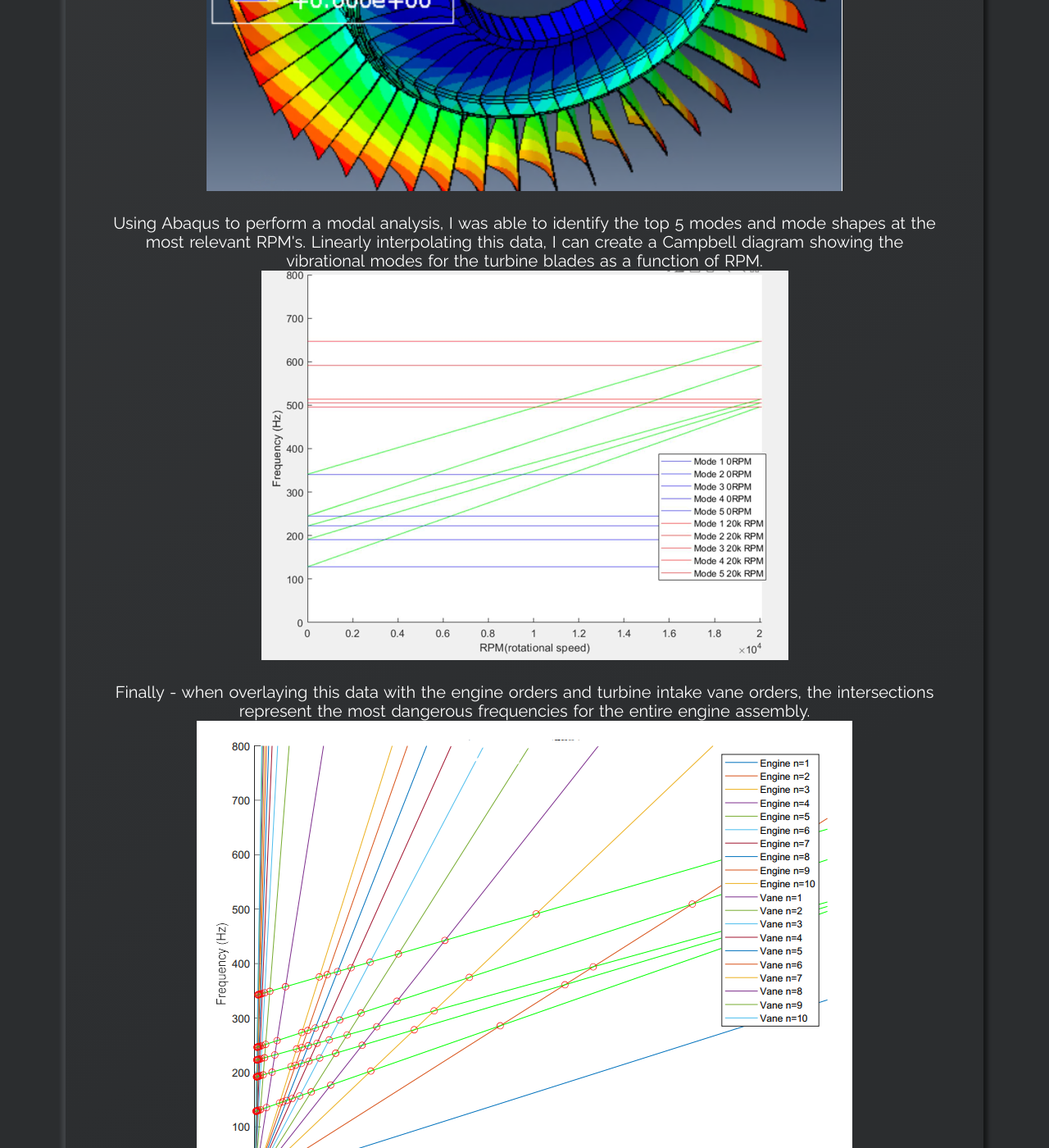
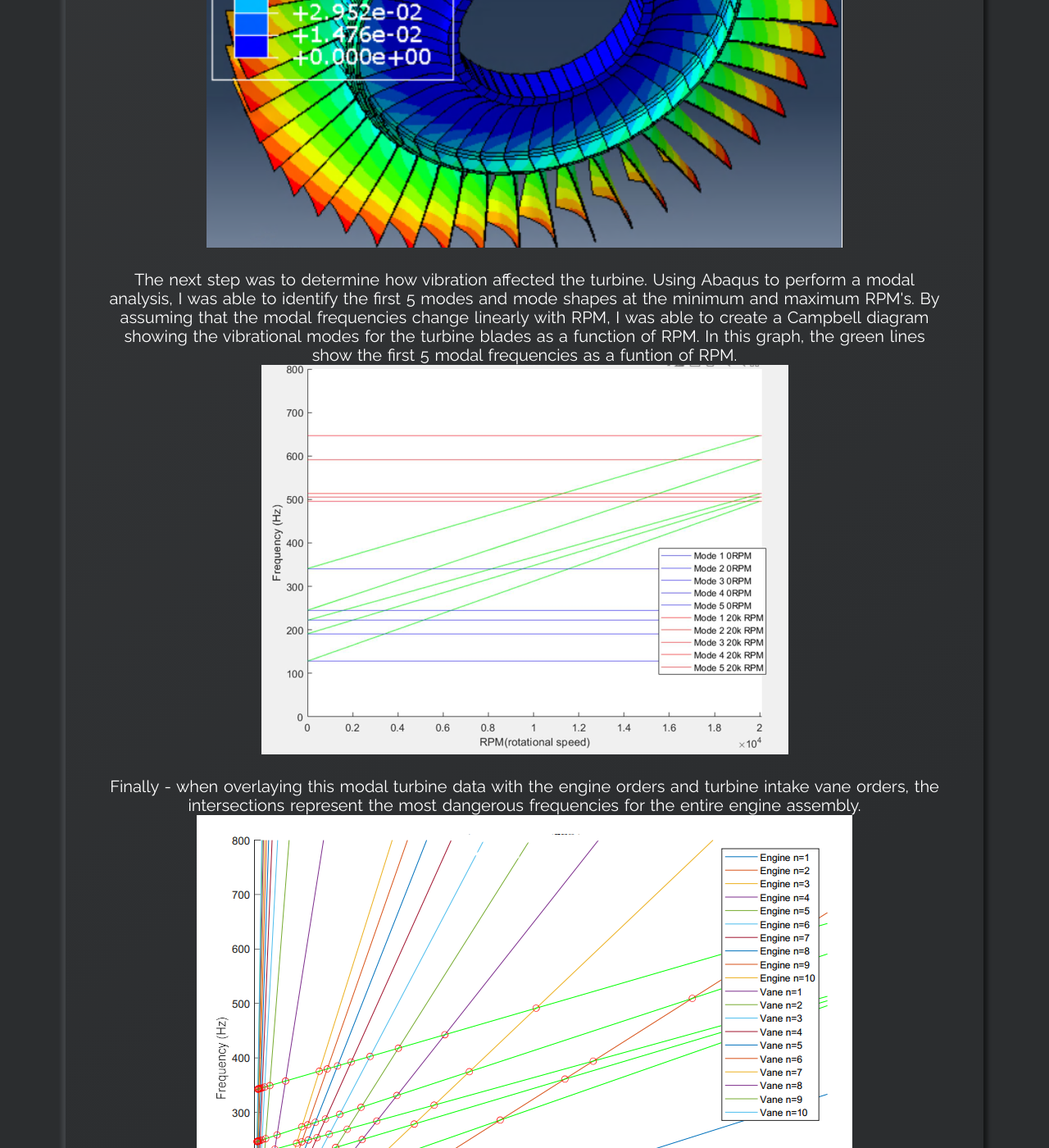
Before and after one commit to logansgithub/website, a Jekyll site: the page built from turbine.md, in a window 1280 px wide and 1400 px high, scrolled down 1436 px. Shown: the whole window at 82% size. Built offline with Jekyll 4.4.1, drawn with Linux system fonts in a browser that asks for light colours; some of the changed text lies outside the part shown.

Commit message:
Add files via upload

```diff
--- a/_includes/section-turbine.html
+++ b/_includes/section-turbine.html
@@ -1,20 +1,22 @@
 <h1 class="title">Project: Turbine Analysis</h1>
 <p class="subtitle">
-In this project, I performed the analysis of a turbine and the effects of resonance on the system. Additionally, to maximize
-software efficiency, I used radial symmetry when modelling the system. First, I started by modelling a single blade of the system and meshing the part to find the deflection and stress as a function of RPM.
+In this project I needed to model a turbine to determine the maximum stress and deflection in the blades, as well as determine the effects of resonance on the system. To maximize
+software efficiency, I used radial symmetry when modelling the system. First, I started by modelling a single blade of the system and meshing the part. After that, I was able to apply various loads to determine the deflection and stress on each blade as a function of RPM.
   <IMG SRC="/website/assets/blade.PNG" alt="turbine blade" class="responsive">
 </br>
 </br>
-Next, I used symmetry to model the entire turbine and visualize the blade deflections at 20,000 RPM.
+Next, I used symmetry to model the entire turbine and visualize the blade deflections at the maximum operating speed of 20,000 RPM.
 </br>
 <IMG SRC="/website/assets/turbine.PNG" alt="turbine" class="responsive">
 </br></br>
-Using Abaqus to perform a modal analysis, I was able to identify the top 5 modes and mode shapes at the most relevant RPM's. Linearly interpolating this data, I can create a Campbell diagram showing the vibrational modes for the turbine blades as a function of RPM.
+The next step was to determine how vibration affected the turbine. Using Abaqus to perform a modal analysis, I was able to identify the first 5 modes and mode shapes at the minimum and maximum RPM's. By assuming that the modal frequencies change linearly with RPM, I was able to create a Campbell diagram showing the vibrational modes for the turbine blades as a function of RPM. In this graph, the green lines show the first 5 modal frequencies as a funtion of RPM.
 </br>
 <IMG SRC="/website/assets/campbell.PNG" alt="engine campbell" class="responsive">
 </br></br>
-Finally - when overlaying this data with the engine orders and turbine intake vane orders, the intersections represent the most dangerous frequencies for the entire engine assembly.
+Finally - when overlaying this modal turbine data with the engine orders and turbine intake vane orders, the intersections represent the most dangerous frequencies for the entire engine assembly.
 </br>
 <IMG SRC="/website/assets/campbell2.PNG" alt="assembly campbell" class="responsive">
+</br>
+Each intersection is marked by a red circle and notes that a frequency must be dampened at the corresponding RPM in order to avoid resonance in the system between two or more components.
 
 </p>
```
Also changed, not shown: _includes/section-uav.html (added, +37 -0 lines).
